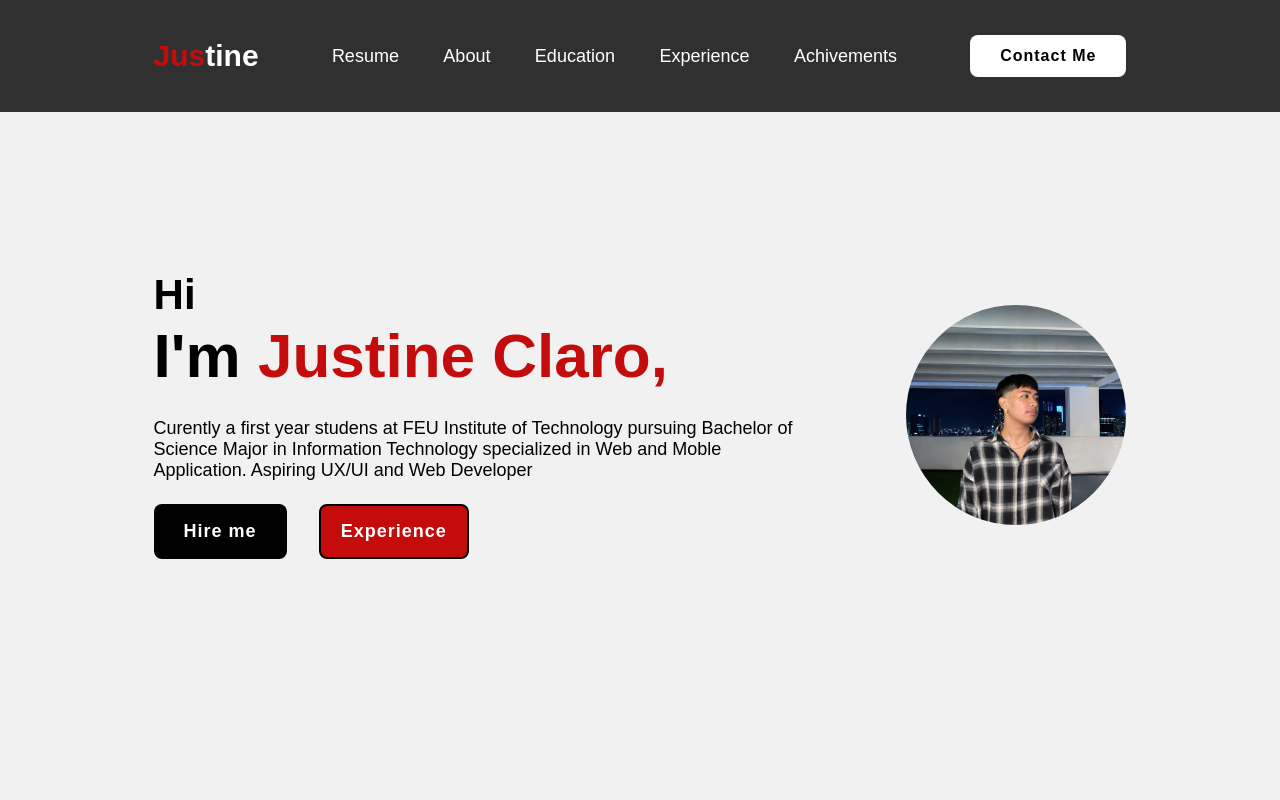
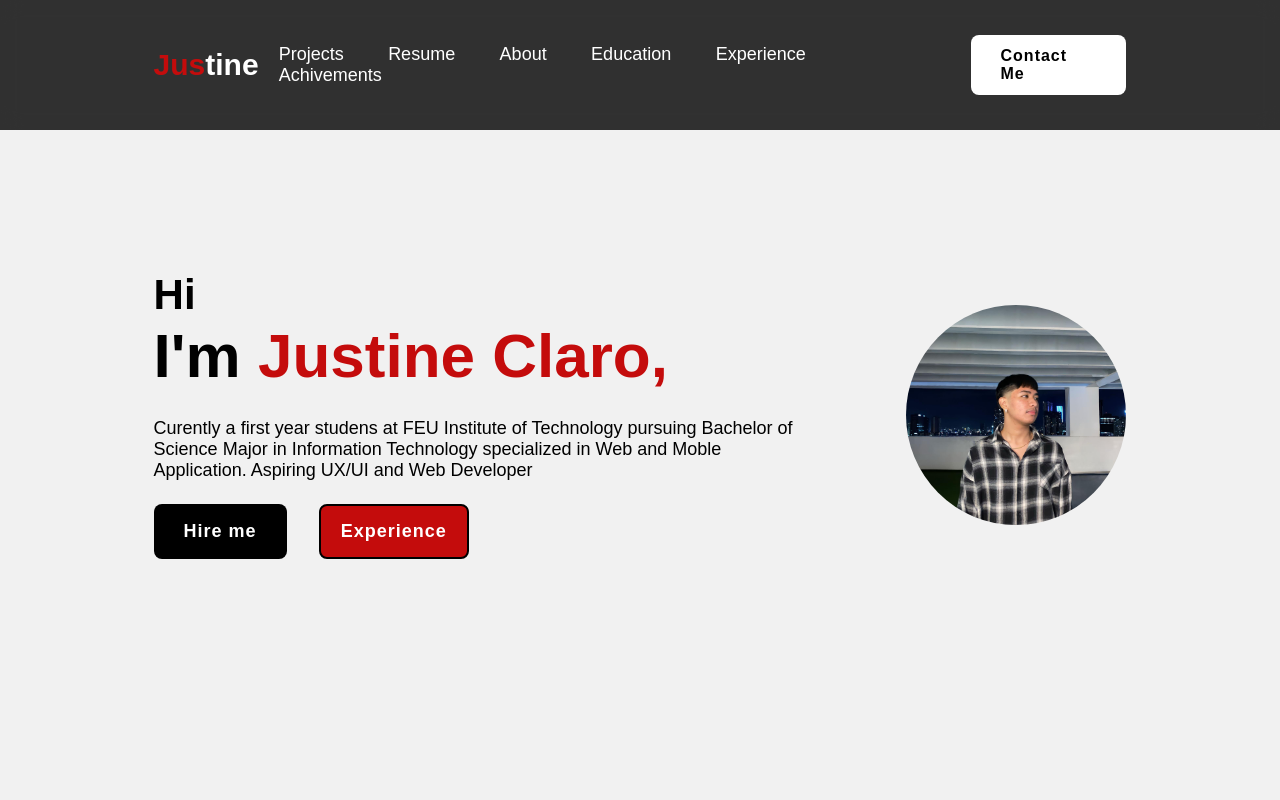
Before and after one commit to JustineClaro/WD---SEATWORK-2, a plain HTML site: page index.html in a window 1280 px wide. Shown: the top 800 px of the page. Drawn offline with nearby package versions, Linux system fonts and the light colour scheme.

Commit message:
Update index.html

```diff
--- a/index.html
+++ b/index.html
@@ -13,6 +13,7 @@
         <a href="#" class="logo"><span>Jus</span>tine</a>
 
         <nav class="navbar">
+             <a href="#" class="active">Projects</a>
             <a href="#" class="active">Resume</a>
             <a href="#" >About</a>
             <a href="#" >Education</a>
```
